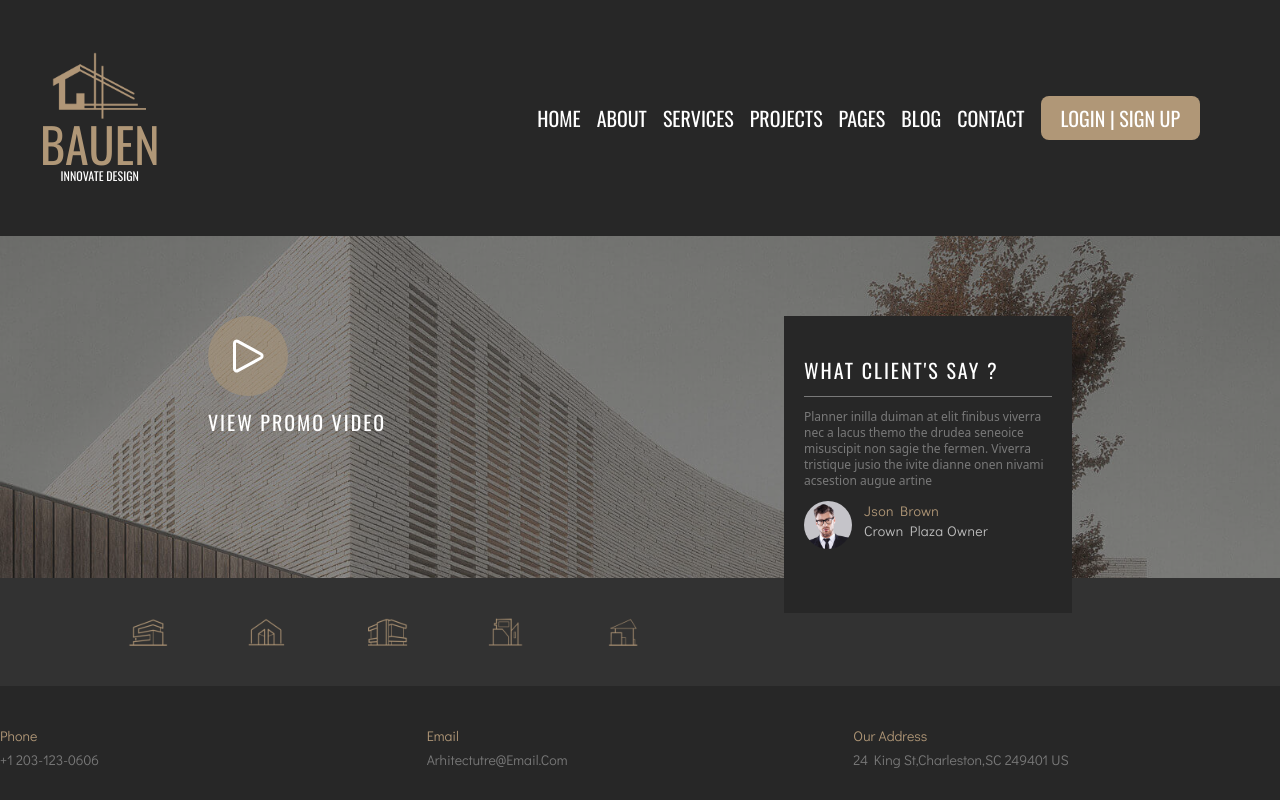
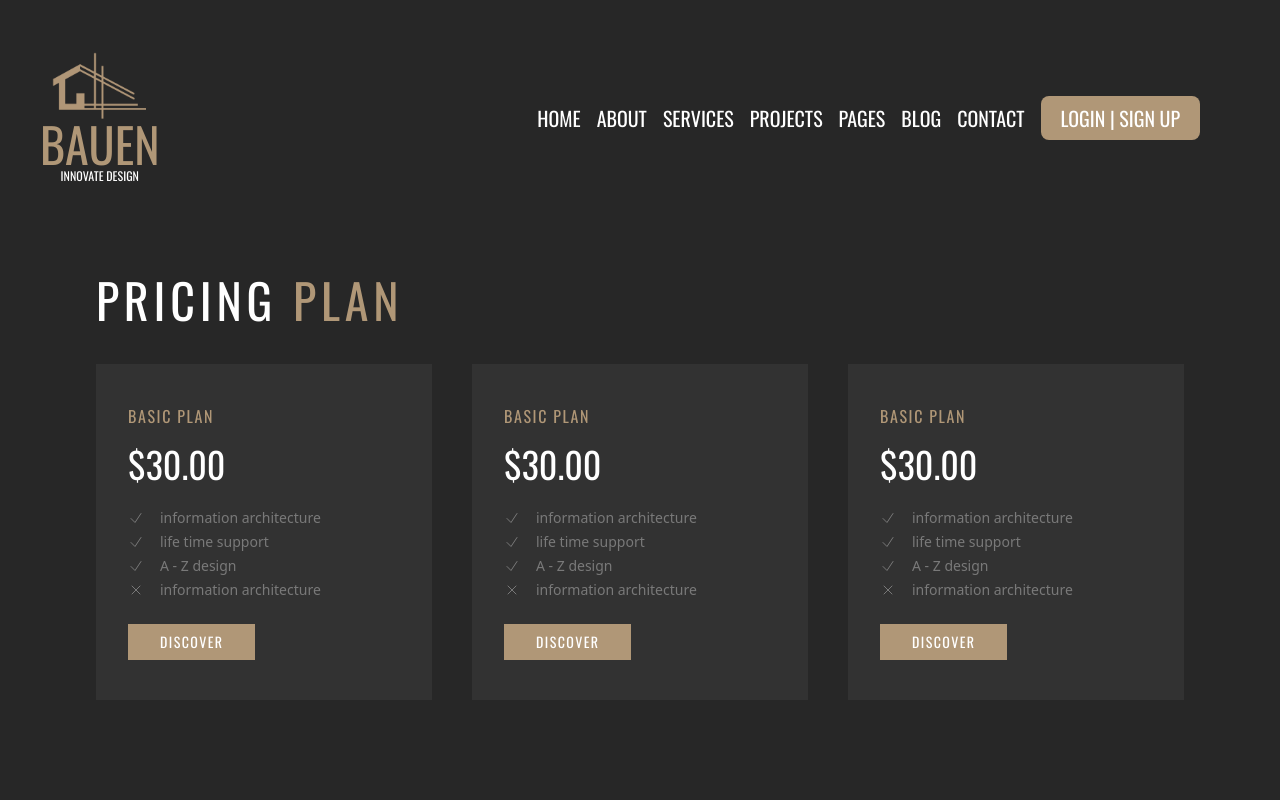
Before and after one commit to mohsen-barahuee/design-torento, a React (Create React App) app: page /price in a window 1280 px wide. Shown: the top 800 px of the page. Built offline with nearby package versions, Linux system fonts and the light colour scheme.

Commit message:
create a card

```diff
--- a/src/App.js
+++ b/src/App.js
@@ -25,6 +25,10 @@ export default function App() {
   return (
     < >
       <svg className='hidden'>
+        <symbol id='check-icon' xmlns="http://www.w3.org/2000/svg" fill="none" viewBox="0 0 24 24" stroke-width="1.5" stroke="currentColor" class="size-6">
+          <path stroke-linecap="round" stroke-linejoin="round" d="m4.5 12.75 6 6 9-13.5" />
+        </symbol>
+
         <symbol id='play-icon' xmlns="http://www.w3.org/2000/svg" fill="none" viewBox="0 0 24 24" stroke-width="1.5" stroke="currentColor" >
           <path stroke-linecap="round" stroke-linejoin="round" d="M5.25 5.653c0-.856.917-1.398 1.667-.986l11.54 6.347a1.125 1.125 0 0 1 0 1.972l-11.54 6.347a1.125 1.125 0 0 1-1.667-.986V5.653Z" />
         </symbol>
--- a/src/components/modules/drop-down/DropDown.jsx
+++ b/src/components/modules/drop-down/DropDown.jsx
@@ -3,9 +3,9 @@ import { Link } from "react-router-dom";
 
 export default function DropDown({ title, items }) {
   return (
-    <div className=" relative Drop-Down   ">
+    <div className=" relative Drop-Down  z-30  ">
       <p className="hover:text-secondary">{title}</p>
-      <ul className="  absolute flex flex-col gap-y-5 top-10  bg-card-color font-Didact-Gothic text-sm py-4 pl-5 pr-28 capitalize transition-all  ">
+      <ul className="  absolute flex flex-col gap-y-5 top-10   bg-card-color font-Didact-Gothic text-sm py-4 pl-5 pr-28 capitalize transition-all  ">
         {items.map((items) => {
           return (
             <li className="hover:text-secondary">
--- a/src/components/modules/navbar/Navbar.jsx
+++ b/src/components/modules/navbar/Navbar.jsx
@@ -8,10 +8,10 @@ export default function Navbar({ path, scroll }) {
   return (
     <div
       className={`${
-        path.pathname !== "/" ? "" : "fixed top-0 z-50 "
+        path.pathname === "/"  ? "fixed  top-0" : ""
       } bg-primary px-5 lg:px-0   transition-all child:font-Oswald   w-full ${
-        scroll > 50 ? "lg:bg-primary fixed top-0 z-50 " : "md:bg-inherit "
-      }  flex flex-row-reverse items-center justify-between`}
+        scroll > 50 ? "lg:bg-primary  " : "md:bg-inherit "
+      }  flex flex-row-reverse items-center justify-between z-50`}
     >
       {/* Desktop nav */}
       <nav className=" hidden lg:flex items-center lg:my-24  ">
--- /dev/null
+++ b/src/components/modules/price-cards/PriceCards.jsx
@@ -0,0 +1,131 @@
+import React from "react";
+
+export default function PriceCards() {
+
+    console.log(process.env.REACT_APP_URL);
+
+
+  return (
+    <>
+      <div className=" container px-5  lg:px-24 mb-40">
+        <div className="uppercase  flex gap-x-4 my-10 justify-start md:justify-start text-4xl md:text-5xl font-Oswald tracking-widest">
+          <h3>pricing</h3>
+          <h3 className="text-secondary">plan</h3>
+        </div>
+        <div>
+          <div className="grid grid-cols-1 md:grid-cols-2  lg:grid-cols-3 gap-y-5 gap-x-10">
+            <div className="flex flex-col items-start gap-y-6 bg-card-color py-10 pl-8">
+              <div className="flex flex-col gap-y-4">
+                <span className="font-Oswald uppercase text-secondary tracking-widest ">
+                  basic plan
+                </span>
+                <span className="font-Oswald text-4xl">$30.00</span>
+              </div>
+
+              <div className="flex flex-col gap-y-1 text-sm text-text-color">
+                <span className="flex items-center gap-x-4">
+                  <svg className="w-4 h-4">
+                    <use href="#check-icon"></use>
+                  </svg>
+                  information architecture
+                </span>
+                <span className="flex items-center gap-x-4">
+                  <svg className="w-4 h-4">
+                    <use href="#check-icon"></use>
+                  </svg>
+                  life time support
+                </span>
+                <span className="flex items-center gap-x-4">
+                  <svg className="w-4 h-4">
+                    <use href="#check-icon"></use>
+                  </svg>
+                  A - Z design
+                </span>
+                <span className="flex items-center gap-x-4">
+                  <svg className="w-4 h-4">
+                    <use href="#x-mark"></use>
+                  </svg>
+                  information architecture
+                </span>
+              </div>
+              <a className="uppercase bg-secondary px-8 py-2 text-sm font-Oswald tracking-widest" href="/">discover</a>
+            </div>
+            <div className="flex flex-col items-start gap-y-6 bg-card-color py-10 pl-8">
+              <div className="flex flex-col gap-y-4">
+                <span className="font-Oswald uppercase text-secondary tracking-widest ">
+                  basic plan
+                </span>
+                <span className="font-Oswald text-4xl">$30.00</span>
+              </div>
+
+              <div className="flex flex-col gap-y-1 text-sm text-text-color">
+                <span className="flex items-center gap-x-4">
+                  <svg className="w-4 h-4">
+                    <use href="#check-icon"></use>
+                  </svg>
+                  information architecture
+                </span>
+                <span className="flex items-center gap-x-4">
+                  <svg className="w-4 h-4">
+                    <use href="#check-icon"></use>
+                  </svg>
+                  life time support
+                </span>
+                <span className="flex items-center gap-x-4">
+                  <svg className="w-4 h-4">
+                    <use href="#check-icon"></use>
+                  </svg>
+                  A - Z design
+                </span>
+                <span className="flex items-center gap-x-4">
+                  <svg className="w-4 h-4">
+                    <use href="#x-mark"></use>
+                  </svg>
+                  information architecture
+                </span>
+              </div>
+              <a className="uppercase bg-secondary px-8 py-2 text-sm font-Oswald tracking-widest" href="/">discover</a>
+            </div>
+            <div className="flex flex-col items-start gap-y-6 bg-card-color py-10 pl-8">
+              <div className="flex flex-col gap-y-4">
+                <span className="font-Oswald uppercase text-secondary tracking-widest ">
+                  basic plan
+                </span>
+                <span className="font-Oswald text-4xl">$30.00</span>
+              </div>
+
+              <div className="flex flex-col gap-y-1 text-sm text-text-color">
+                <span className="flex items-center gap-x-4">
+                  <svg className="w-4 h-4">
+                    <use href="#check-icon"></use>
+                  </svg>
+                  information architecture
+                </span>
+                <span className="flex items-center gap-x-4">
+                  <svg className="w-4 h-4">
+                    <use href="#check-icon"></use>
+                  </svg>
+                  life time support
+                </span>
+                <span className="flex items-center gap-x-4">
+                  <svg className="w-4 h-4">
+                    <use href="#check-icon"></use>
+                  </svg>
+                  A - Z design
+                </span>
+                <span className="flex items-center gap-x-4">
+                  <svg className="w-4 h-4">
+                    <use href="#x-mark"></use>
+                  </svg>
+                  information architecture
+                </span>
+              </div>
+              <a className="uppercase bg-secondary px-8 py-2 text-sm font-Oswald tracking-widest" href="/">discover</a>
+            </div>
+
+          </div>
+        </div>
+      </div>
+    </>
+  );
+}
--- a/src/components/pages/pricing/Pricing.jsx
+++ b/src/components/pages/pricing/Pricing.jsx
@@ -1,10 +1,12 @@
 import React from "react";
 import ClientMessages from "../../modules/client-messages/ClientMessages";
+import PriceCards from "../../modules/price-cards/PriceCards";
 
 export default function Pricing() {
   return (
-    <>
+    <div>
+      <PriceCards />
       <ClientMessages />
-    </>
+    </div>
   );
 }
--- a/src/index.js
+++ b/src/index.js
@@ -10,6 +10,7 @@ import "swiper/css/pagination";
 const root = ReactDOM.createRoot(document.getElementById('root'));
 
 
+
 root.render(
   <BrowserRouter>
     <React.StrictMode>
```
Also changed, not shown: 1 other file (tests, documents, lock files or other folders).
